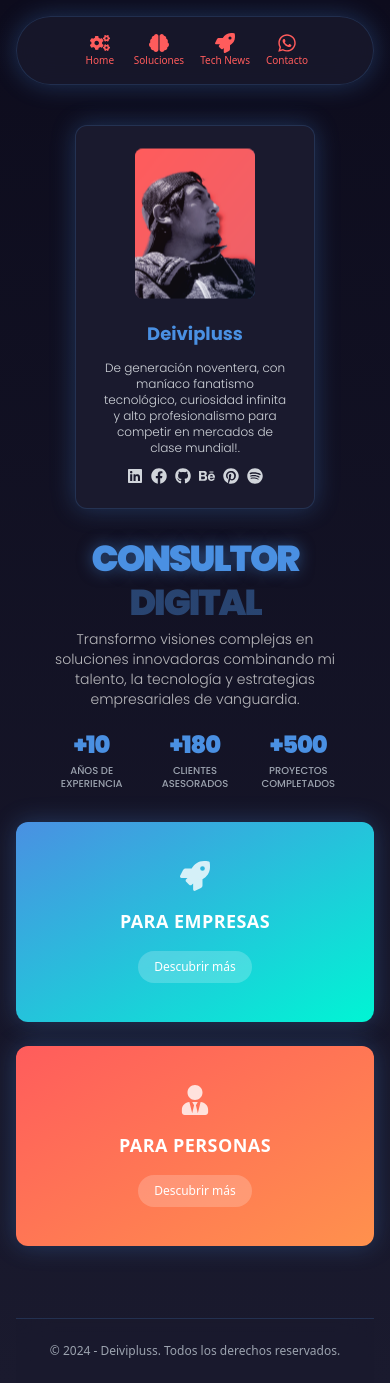
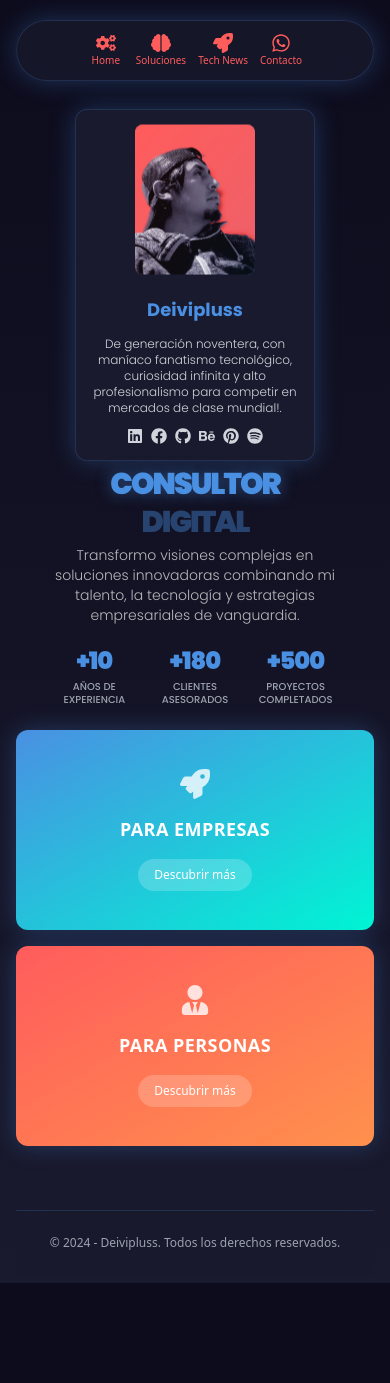
Before and after one commit to deivipluss/landing, a Next.js app: page / in a window 390 px wide. After the commit the page ends 1283 px from the top, so only its background shows below. Built offline with nearby package versions, Linux system fonts and the light colour scheme.

Commit message:
responsividadipadfix4

```diff
--- a/app/page.tsx
+++ b/app/page.tsx
@@ -55,22 +55,22 @@ const ProfileCard: React.FC = () => (
     initial={{ opacity: 0, scale: 0.9 }}
     animate={{ opacity: 1, scale: 1 }}
     transition={{ duration: 0.5 }}
-    className="bg-[#1A1A2E] p-6 rounded-xl flex flex-col items-center text-center space-y-3 shadow-glow h-auto w-full max-w-[240px] sm:max-w-[260px] md:max-w-[280px] mx-auto overflow-hidden border border-[#4A90E2]/20"
+    className="bg-[#1A1A2E] p-4 sm:p-6 rounded-xl flex flex-col items-center text-center space-y-3 shadow-glow h-auto w-full max-w-[240px] sm:max-w-[260px] md:max-w-[280px] mx-auto overflow-hidden border border-[#4A90E2]/20"
   >
-    <div className="w-[120px] h-[150px] sm:w-[140px] sm:h-[170px] md:w-[160px] md:h-[190px] bg-gradient-to-br from-[#FF5C5C] to-[#4A90E2] mb-2 rounded-lg overflow-hidden animate-float">
+    <div className="w-[120px] h-[150px] sm:w-[140px] sm:h-[175px] md:w-[160px] md:h-[200px] bg-gradient-to-br from-[#FF5C5C] to-[#4A90E2] mb-2 rounded-lg overflow-hidden animate-float">
       <img
         src="/imagenes/perfil.jpg"
         alt="Foto de perfil de Deivipluss"
         className="w-full h-full object-cover opacity-90 hover:opacity-100 transition-opacity duration-300"
       />
     </div>
-    <h2 className="text-white text-lg sm:text-xl md:text-2xl font-bold font-poppins mt-1">
+    <h2 className="text-white text-lg sm:text-xl md:text-2xl font-bold font-poppins">
       <span style={{ color: '#4A90E2' }}>Deivipluss</span>
     </h2>
     <p className="text-gray-300 text-xs sm:text-sm font-poppins font-light">
       De generación noventera, con maníaco fanatismo tecnológico, curiosidad infinita y alto profesionalismo para competir en mercados de clase mundial!.
     </p>
-    <div className="flex space-x-2 mt-2 justify-center">
+    <div className="flex space-x-2 justify-center">
       {socialLinks.map(({ Icon, href }, index) => (
         <motion.a
           key={index}
@@ -97,13 +97,13 @@ const ProfessionalInfo: React.FC = () => (
   >
     <div className="flex flex-col justify-center w-full mb-4 sm:mb-6 md:mb-8 lg:items-start">
       <h1
-        className="text-4xl sm:text-5xl md:text-6xl lg:text-[70px] font-poppins font-black leading-none z-10 relative text-center lg:text-left"
+        className="text-3xl sm:text-4xl md:text-5xl lg:text-6xl font-poppins font-black leading-none z-10 relative text-center lg:text-left"
         style={{ letterSpacing: "-2px" }}
       >
         <span className="text-[#4A90E2] drop-shadow-glow">CONSULTOR</span>
       </h1>
       <h1
-        className="text-4xl sm:text-5xl md:text-6xl lg:text-[70px] font-poppins font-black leading-none z-10 relative text-center lg:text-left mt-2"
+        className="text-3xl sm:text-4xl md:text-5xl lg:text-6xl font-poppins font-black leading-none z-10 relative text-center lg:text-left mt-2"
         style={{ letterSpacing: "-2px" }}
       >
         <span className="text-[#4A90E2] opacity-40">DIGITAL</span>
@@ -191,7 +191,7 @@ const App: React.FC = () => {
   return (
     <div className="min-h-screen bg-[#0D0C1D] bg-gradient-to-b from-[#0D0C1D] to-[#1A1A2E] flex flex-col overflow-hidden relative">
       <div className="container mx-auto px-4 flex flex-col items-center min-h-screen">
-        <header className="flex justify-center py-4 sm:py-6 mt-4 sm:mt-6 lg:mt-10 mb-4 sm:mb-6 lg:mb-12 space-x-4 sm:space-x-6 bg-[#1A1A2E]/80 backdrop-blur-lg shadow-glow rounded-full w-full max-w-3xl mx-auto border border-[#4A90E2]/20">
+        <header className="flex justify-center py-3 sm:py-4 mt-3 sm:mt-4 lg:mt-6 mb-3 sm:mb-4 lg:mb-6 space-x-3 sm:space-x-4 bg-[#1A1A2E]/80 backdrop-blur-lg shadow-glow rounded-full w-full max-w-3xl mx-auto border border-[#4A90E2]/20">
           {navItems.map((item) => (
             <div
               key={item.href}
@@ -212,21 +212,21 @@ const App: React.FC = () => {
           ))}
         </header>
 
-        <main className="flex-grow flex justify-center items-center py-6 sm:py-8 w-full">
-          <div className="grid grid-cols-1 lg:grid-cols-2 gap-8 lg:gap-12 w-full max-w-7xl items-center">
+        <main className="flex-grow flex justify-center items-center py-4 sm:py-6 w-full">
+          <div className="grid grid-cols-1 lg:grid-cols-2 gap-6 lg:gap-12 w-full max-w-7xl items-center">
             <div className="flex justify-center lg:justify-end items-center">
               <ProfileCard />
             </div>
-            <div className="space-y-8 sm:space-y-12 flex flex-col items-center lg:items-start">
+            <div className="space-y-6 sm:space-y-8 flex flex-col items-center lg:items-start">
               <ProfessionalInfo />
               <motion.div
                 id="solutions"
                 initial={{ opacity: 0, y: 50 }}
                 animate={{ opacity: 1, y: 0 }}
                 transition={{ duration: 0.7 }}
-                className="w-full mt-8 sm:mt-16 highlight"
+                className="w-full mt-6 sm:mt-8 highlight"
               >
-                <div className="flex flex-col sm:flex-row gap-6 sm:gap-8 md:gap-12">
+                <div className="flex flex-col sm:flex-row gap-4 sm:gap-6 md:gap-8">
                   <Link href="/empresas" className="w-full sm:w-1/2">
                     <motion.div
                       whileHover={{ scale: 1.05 }}
@@ -354,7 +354,7 @@ const App: React.FC = () => {
           }
         }
 
-        @media (max-width: 640px) and (orientation: landscape) {
+        @media (max-width: 640px) {
           .container {
             padding-top: 0.5rem;
             padding-bottom: 0.5rem;
@@ -374,6 +374,22 @@ const App: React.FC = () => {
             gap: 0.5rem;
           }
         }
+
+        @media (max-width: 640px) and (orientation: landscape) {
+          .container {
+            min-height: auto;
+          }
+
+          .profile-card-container {
+            transform: scale(0.9);
+            transform-origin: top center;
+          }
+
+          .professional-info-container {
+            transform: scale(0.95);
+            transform-origin: top center;
+          }
+        }
       `}</style>
     </div>
   );
```
